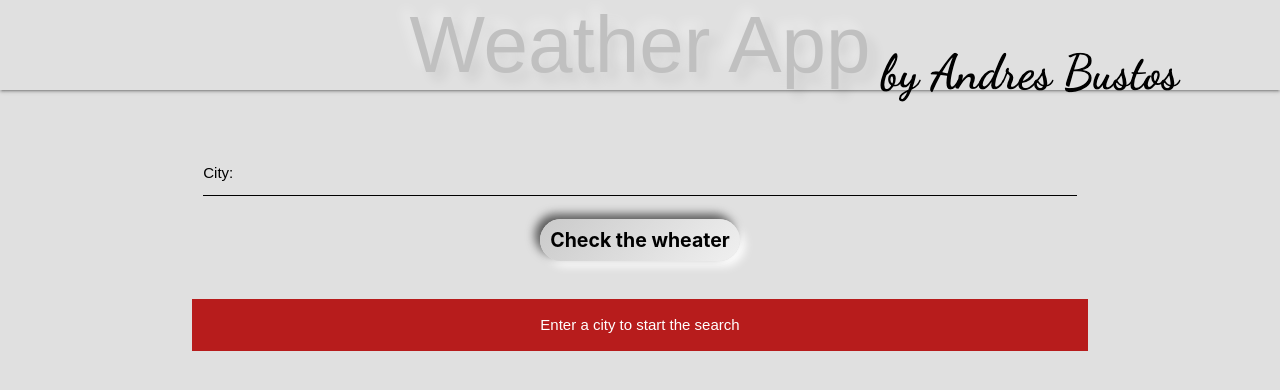
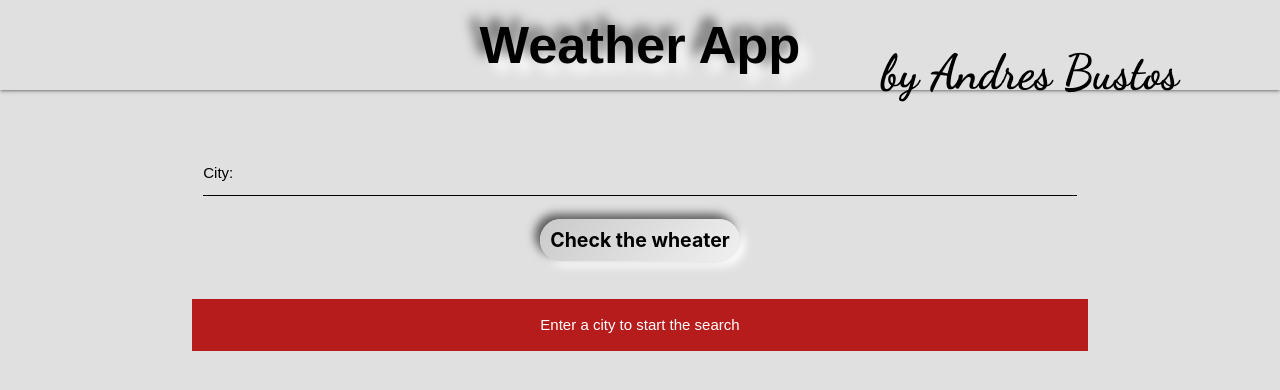
Before and after one commit to stolzz0613/Prueba_tecnica_Bancolombia, a React (Create React App) app: page / in a window 1280 px wide. Shown: the top 390 px of the page. Built offline with nearby package versions, Linux system fonts and the light colour scheme; no server answers.

Commit message:
responsive details

```diff
--- a/src/components/Header.js
+++ b/src/components/Header.js
@@ -4,8 +4,8 @@ const Header = ({title}) => {
     return (
         <nav className="nav">
             <a href='#!' className='brand-logo'>{title}</a>
-            <div class='right-align'>
-                <img alt='signature' src= {signature}/>
+            <div className='right-align'>
+                <img id='signature' alt='signature' src= {signature}/>
             </div>
         </nav>
     );
--- a/src/components/ModalInfo.js
+++ b/src/components/ModalInfo.js
@@ -62,18 +62,18 @@ const ModalInfo= ({city})=> {
                             </div>
                         </div>
                     </div>
-                    <div className='row center'>
-                        <div className='icon-container col s12 m4'>
+                    <div className='row icon-container center'>
+                        <div className='col s12 m4'>
                             <img className='icon' alt='wind' src= {storm}/>
                             <h5 className= 'center'>Wind speed:</h5>
                             <h6 className= 'center'>{wind.speed} m/h</h6>
                         </div>
-                        <div className= 'icon-container col s12 m4'>
+                        <div className= 'col s12 m4'>
                             <img className='icon' alt='humidity' src= {humidity}/>
                             <h5 className= 'center'>Humidity:</h5>
                             <h6 className= 'center'>{(main.humidity)} %</h6>
                         </div>
-                        <div className='icon-container col s12 m4'>
+                        <div className='col s12 m4'>
                             <img className='icon' alt='pressure' src= {pressure}/>
                             <h5 className= 'center'>Pressure:</h5>
                             <h6 className= 'center'>{(main.pressure)} hPa</h6>
--- a/src/index.css
+++ b/src/index.css
@@ -16,14 +16,17 @@ nav .brand-logo {
    transform: translate(-50%,-50%);
    top: 50%;
    left: 50%;
+   width: 100%;
    font-family: 'Poppins',sans-serif;
-   font-size: 80px;
-   color: #C0C0C0;
+   font-size: 3.5rem;
+   color: black;
    text-shadow:
-   -8px -8px 12px rgba(255,255,255,0.4),
-   8px 8px 12px rgba(0,0,0,0.08);
+   -9px -9px 12px #5a5a5a,
+   9px 9px 12px #ffffff;
    caret-color:#262626;
    outline: none;
+   font-weight:bolder;
+   text-align: center;
 }
 .input-field label {
   color: black;
@@ -35,6 +38,7 @@ nav .brand-logo {
 
 .input-field input[type=text]:focus {
   border-radius: 61px;
+  padding-left: 30px;
   background: #e0e0e0;
   box-shadow: inset 7px 7px 13px #5a5a5a,
             inset -7px -7px 13px #ffffff;
@@ -71,14 +75,20 @@ input[type=text]:not(.browser-default):focus:not([readonly]) + label {
   box-shadow: inset 7px 7px 13px #5a5a5a,
             inset -7px -7px 13px #ffffff;
 }
+
 .card-panel h6 {
   text-align: center;
   font-size: 1rem;
 }
+
 .city-name {
   font-size: 1.5rem!important;
   font-weight:bold;
   margin-bottom: -10px;
+}
+
+.icon-container{
+  margin-top: -20px;
 }
 
 .weatherIcon {
@@ -190,3 +200,9 @@ box-shadow:  -5px -5px 0px #c3c3c3,
              5px 5px 0px #fdfdfd;
   cursor: pointer;
 }
+
+@media (max-width: 760px) {
+  #signature {
+     display: none;
+  }
+}
```
